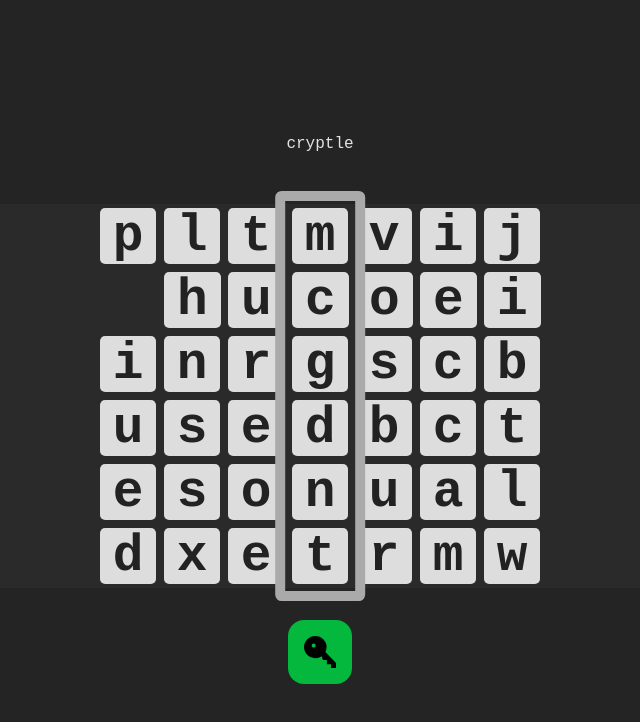
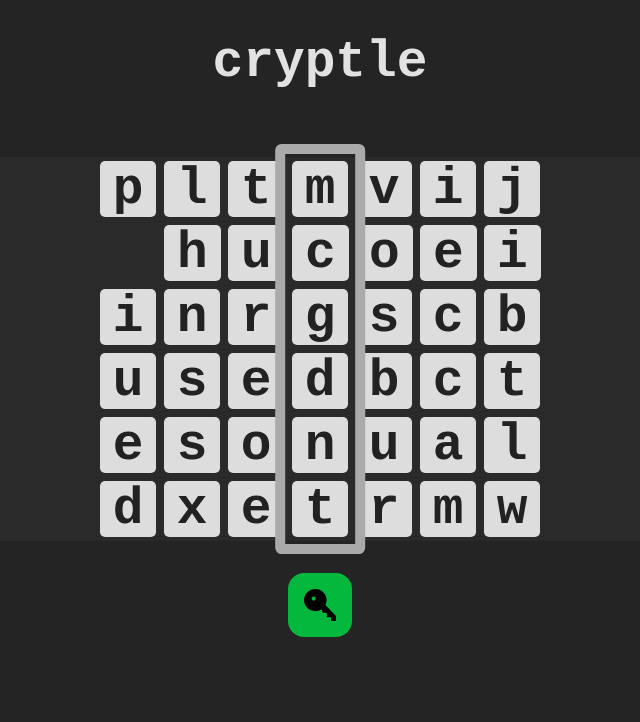
Before and after one commit to ScarpMetal/cryptle, a React (Vite) app: page / in a window 1280 px wide. Shown: the top 722 px of the page, without its empty margins (320-960 px from the left). Built offline with nearby package versions, Linux system fonts and the light colour scheme.

Commit message:
Update title and styling

```diff
--- a/src/App.scss
+++ b/src/App.scss
@@ -5,7 +5,6 @@
     display: flex;
     flex-direction: column;
     align-items: center;
-    justify-content: center;
     gap: 2em;
 }
 
--- a/src/App.tsx
+++ b/src/App.tsx
@@ -95,7 +95,7 @@ function App() {
 
     return (
         <>
-            <p>cryptle</p>
+            <h1>cryptle</h1>
             {/* <p>word: {targetWord}</p> */}
             {/* <p>
                 selected:{' '}
--- a/src/index.scss
+++ b/src/index.scss
@@ -31,7 +31,6 @@ a:hover {
 body {
     margin: 0;
     display: flex;
-    align-items: center;
     justify-content: center;
     min-width: 320px;
     min-height: 100vh;
```
